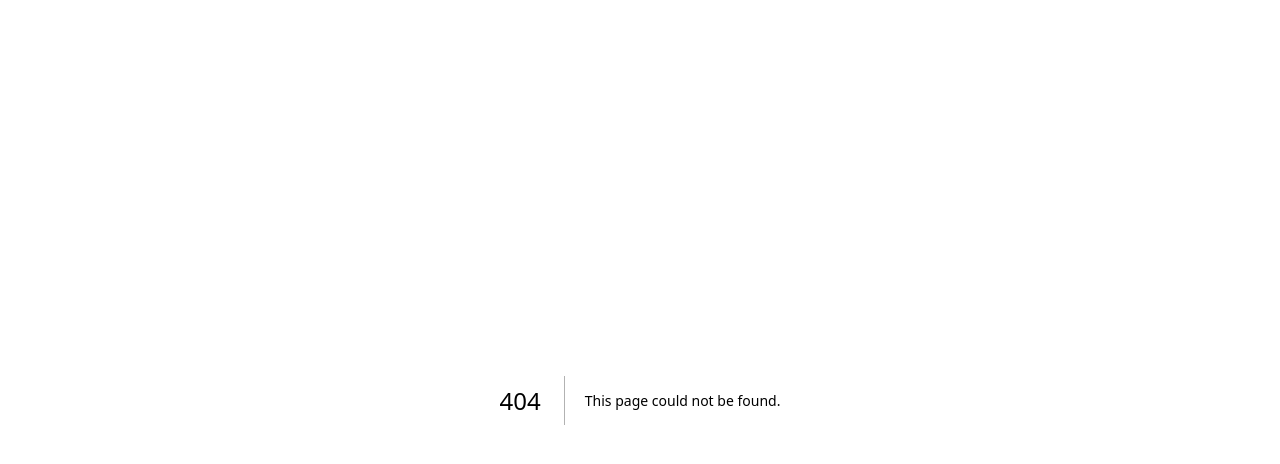
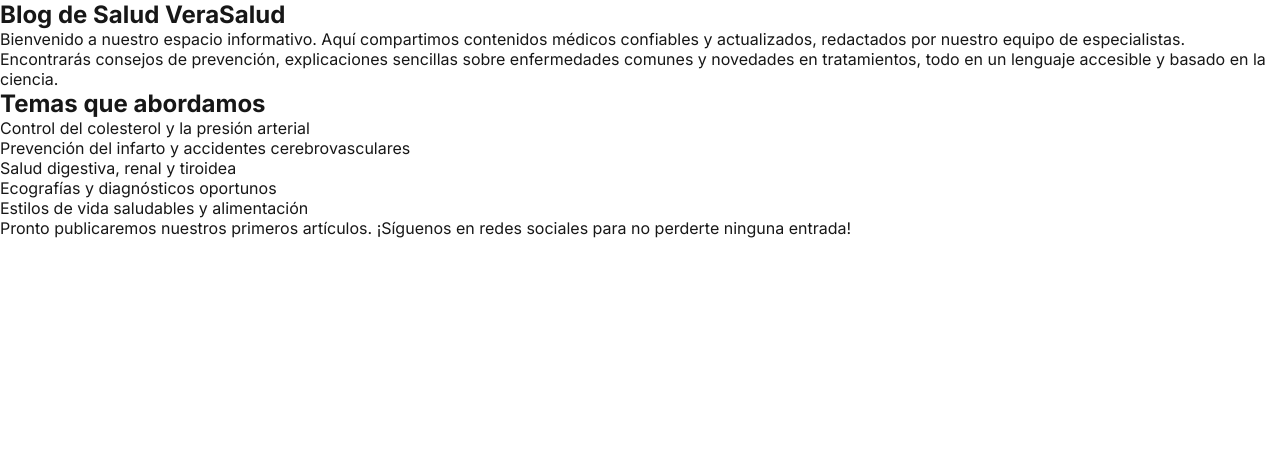
Before and after one commit to gstvgrc/verasalud-website, a Next.js app: page /blog in a window 1280 px wide. Before the commit this address had no page. Shown: the top 464 px of the page. Built offline with nearby package versions, Linux system fonts and the light colour scheme.

Commit message:
Add blog page with SEO metadata

```diff
--- /dev/null
+++ b/app/blog/page.js
@@ -0,0 +1,48 @@
+export const metadata = {
+  title: "Blog Médico | VeraSalud Cali",
+  description: "Lee artículos sobre salud, prevención y bienestar escritos por especialistas en medicina interna. Aprende a cuidar tu cuerpo y mente con evidencia médica.",
+  alternates: { canonical: "https://verasalud.com/blog" },
+  openGraph: {
+    title: "Blog Médico | VeraSalud Cali",
+    description: "Lecturas confiables sobre salud y bienestar respaldadas por la ciencia.",
+    url: "https://verasalud.com/blog",
+    siteName: "VeraSalud",
+    images: [
+      { url: "/og-image.jpg", width: 1200, height: 630, alt: "Blog médico VeraSalud" }
+    ],
+    locale: "es_CO",
+    type: "article",
+  },
+  twitter: {
+    card: "summary_large_image",
+    title: "Blog Médico | VeraSalud Cali",
+    description: "Consejos y novedades médicas explicadas de manera accesible.",
+  },
+}
+
+export default function BlogPage() {
+  return (
+    <main>
+      <section>
+        <h1>Blog de Salud VeraSalud</h1>
+
+        <p>Bienvenido a nuestro espacio informativo. Aquí compartimos contenidos médicos confiables y actualizados, redactados por nuestro equipo de especialistas.</p>
+
+        <p>Encontrarás consejos de prevención, explicaciones sencillas sobre enfermedades comunes y novedades en tratamientos, todo en un lenguaje accesible y basado en la ciencia.</p>
+
+        <h2>Temas que abordamos</h2>
+        <ul>
+          <li>Control del colesterol y la presión arterial</li>
+          <li>Prevención del infarto y accidentes cerebrovasculares</li>
+          <li>Salud digestiva, renal y tiroidea</li>
+          <li>Ecografías y diagnósticos oportunos</li>
+          <li>Estilos de vida saludables y alimentación</li>
+        </ul>
+
+        <p>Pronto publicaremos nuestros primeros artículos. ¡Síguenos en redes sociales para no perderte ninguna entrada!</p>
+
+        {/* Placeholder para futuras entradas de blog dinámicas */}
+      </section>
+    </main>
+  );
+}
```
